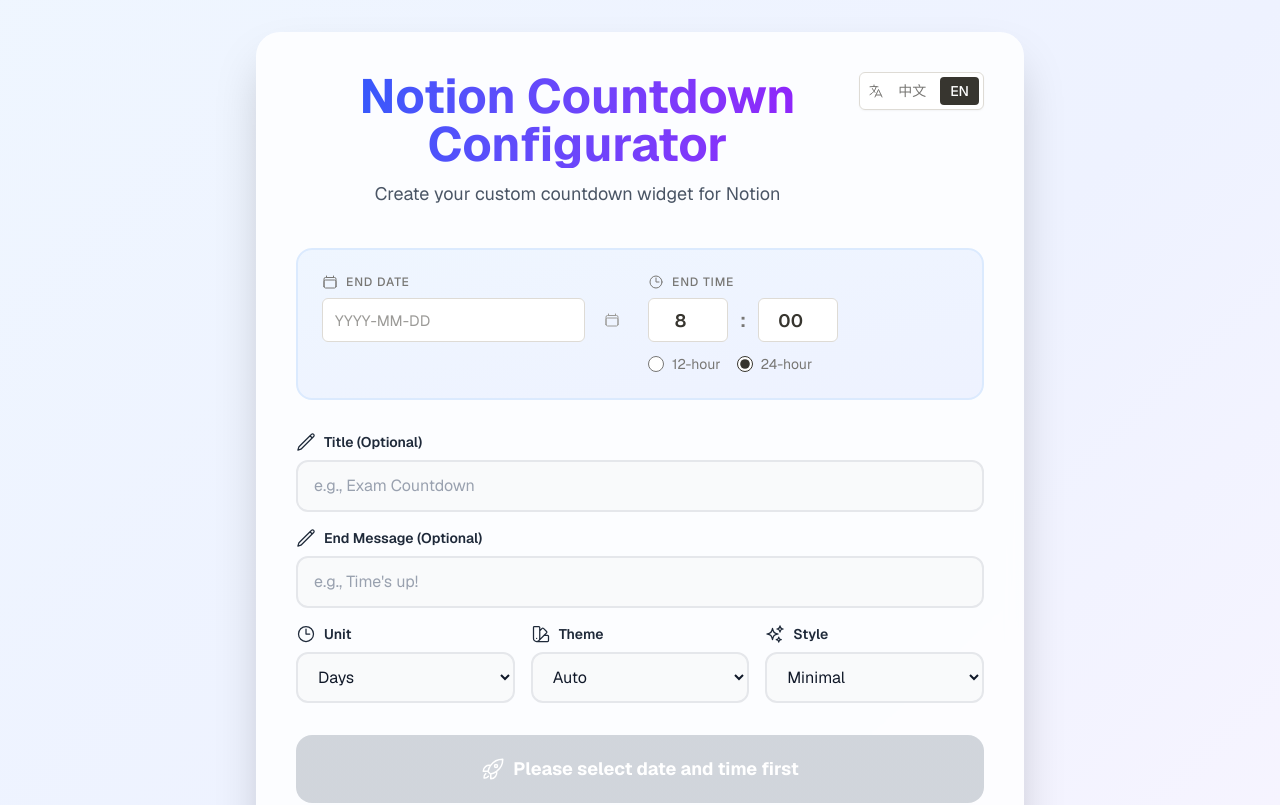
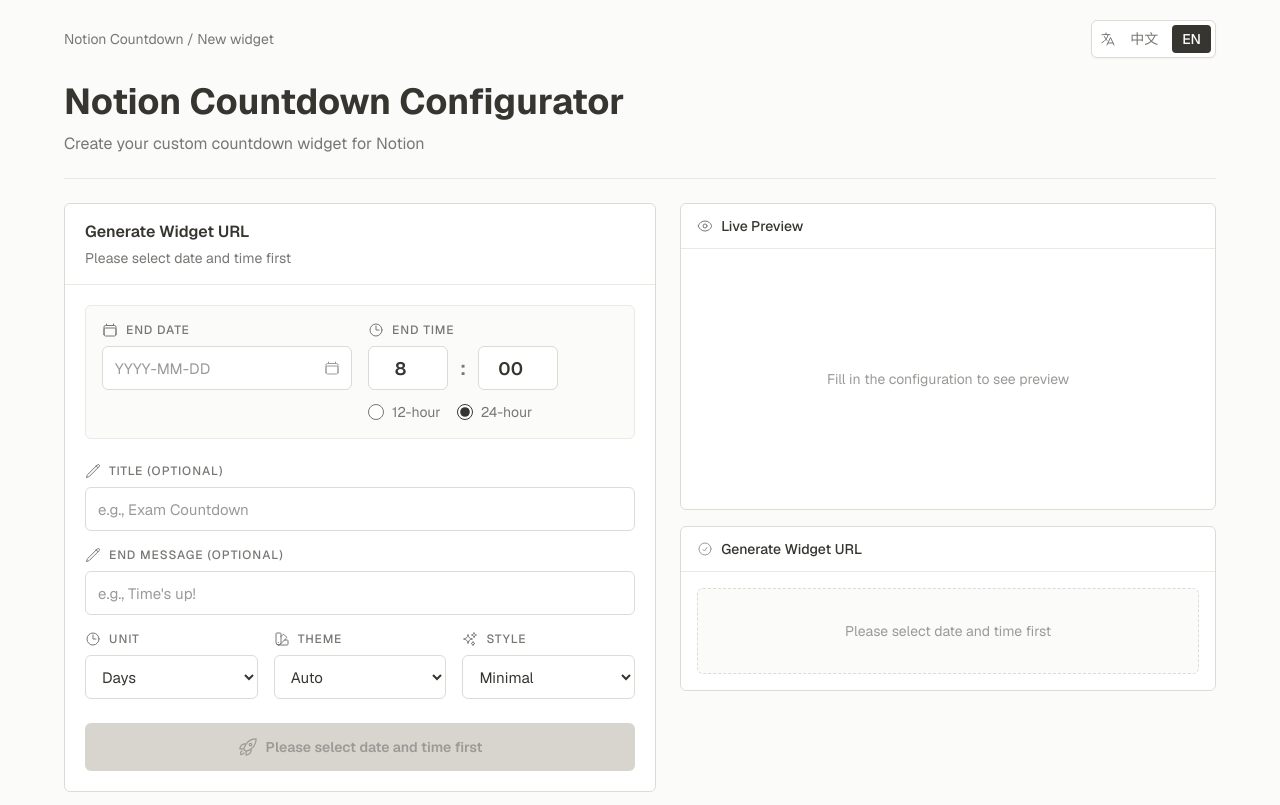
Before and after one commit to izumiChan16/notion-countdown, a Next.js app: page / in a window 1280 px wide. Shown: the top 805 px of the page. Built offline with nearby package versions, Linux system fonts and the light colour scheme.

Commit message:
style: redesign config page as Notion workbench
Co-authored-by: Codex <codex@openai.com>

```diff
--- a/app/page.tsx
+++ b/app/page.tsx
@@ -68,30 +68,43 @@ function ConfigPage() {
     });
   };
 
+  const labelClass = 'mb-2 flex items-center gap-2 text-xs font-medium uppercase tracking-[0.08em] text-[#787774]';
+  const fieldClass = 'h-11 w-full rounded-md border border-[#dedbd5] bg-white px-3 text-[15px] text-[#37352f] outline-none transition-colors placeholder:text-[#9b9a97] hover:border-[#c9c5bc] focus:border-[#37352f] focus:ring-2 focus:ring-[#37352f]/10';
+  const selectClass = 'h-11 w-full cursor-pointer rounded-md border border-[#dedbd5] bg-white px-3 text-[15px] text-[#37352f] outline-none transition-colors hover:border-[#c9c5bc] focus:border-[#37352f] focus:ring-2 focus:ring-[#37352f]/10';
+
   return (
-    <div className="min-h-screen flex items-center justify-center p-4 sm:p-8 bg-gradient-to-br from-blue-50 via-indigo-50 to-purple-50">
-      <div className="max-w-3xl w-full bg-white/80 backdrop-blur-sm rounded-3xl shadow-2xl p-6 sm:p-10">
-        <div className="flex justify-between items-start mb-10">
-          <div className="text-center flex-1">
-            <h1 className="text-5xl font-bold bg-gradient-to-r from-blue-600 to-purple-600 bg-clip-text text-transparent mb-3">
+    <main className="min-h-screen bg-[#fbfbfa] px-4 py-5 text-[#37352f] sm:px-6 lg:px-8">
+      <div className="mx-auto flex max-w-6xl flex-col gap-6">
+        <header className="border-b border-[#ece9e4] pb-5">
+          <div className="mb-6 flex items-center justify-between gap-4">
+            <p className="text-sm text-[#787774]">Notion Countdown / New widget</p>
+            <LanguageSwitcher />
+          </div>
+          <div className="max-w-3xl">
+            <h1 className="text-3xl font-bold tracking-normal text-[#37352f] sm:text-4xl">
               {t('title')}
             </h1>
-            <p className="text-gray-600 text-lg">{t('subtitle')}</p>
+            <p className="mt-2 text-base leading-7 text-[#787774]">{t('subtitle')}</p>
           </div>
-          <LanguageSwitcher />
+        </header>
+
+        <div className="grid gap-6 lg:grid-cols-[minmax(0,1.05fr)_minmax(360px,0.95fr)]">
+          <section className="rounded-md border border-[#dedbd5] bg-white">
+            <div className="border-b border-[#ece9e4] px-5 py-4">
+              <h2 className="text-base font-semibold text-[#37352f]">{t('generateButton')}</h2>
+              <p className="mt-1 text-sm text-[#787774]">{t('selectDateTime')}</p>
             </div>
 
-        <div className="space-y-8">
-          {/* Date and Time */}
-          <div className="bg-gradient-to-br from-blue-50 to-indigo-50 p-6 rounded-2xl border-2 border-blue-100">
-            <div className="grid grid-cols-1 sm:grid-cols-2 gap-4">
+            <div className="space-y-6 p-5">
+              <div className="rounded-md border border-[#ece9e4] bg-[#fbfbfa] p-4">
+                <div className="grid grid-cols-1 gap-4 sm:grid-cols-2">
                   <DateInput value={date} onChange={setDate} />
                   <TimeInput value={time} onChange={setTime} />
                 </div>
                 {isValid && (
-              <div className="mt-4 p-3 bg-white rounded-xl border border-blue-200">
-                <p className="text-sm text-gray-600">
-                  <span className="font-semibold text-blue-600">{t('targetTime')}：</span>
+                  <div className="mt-4 rounded-md border border-[#dedbd5] bg-white px-3 py-2">
+                    <p className="text-sm text-[#787774]">
+                      <span className="font-medium text-[#37352f]">{t('targetTime')}:</span>{' '}
                       {new Date(`${date}T${time}`).toLocaleString(language === 'zh' ? 'zh-CN' : 'en-US', {
                         year: 'numeric',
                         month: 'long',
@@ -104,11 +117,10 @@ function ConfigPage() {
                 )}
               </div>
 
-          {/* Other Config */}
               <div className="space-y-4">
                 <div>
-              <label className="block text-sm font-semibold text-gray-800 mb-2 flex items-center gap-2">
-                <PencilIcon className="w-5 h-5" />
+                  <label className={labelClass}>
+                    <PencilIcon className="h-4 w-4" />
                     <span>{t('titleLabel')}</span>
                   </label>
                   <input
@@ -116,13 +128,13 @@ function ConfigPage() {
                     value={title}
                     onChange={(e) => setTitle(e.target.value)}
                     placeholder={t('titlePlaceholder')}
-                className="w-full px-4 py-3 text-gray-900 bg-gray-50 border-2 border-gray-200 rounded-xl placeholder:text-gray-400 focus:outline-none focus:border-purple-500 focus:bg-white transition-all"
+                    className={fieldClass}
                   />
                 </div>
 
                 <div>
-              <label className="block text-sm font-semibold text-gray-800 mb-2 flex items-center gap-2">
-                <PencilIcon className="w-5 h-5" />
+                  <label className={labelClass}>
+                    <PencilIcon className="h-4 w-4" />
                     <span>{t('endMessage')}</span>
                   </label>
                   <input
@@ -130,20 +142,20 @@ function ConfigPage() {
                     value={endMessage}
                     onChange={(e) => setEndMessage(e.target.value)}
                     placeholder={t('endMessagePlaceholder')}
-                className="w-full px-4 py-3 text-gray-900 bg-gray-50 border-2 border-gray-200 rounded-xl placeholder:text-gray-400 focus:outline-none focus:border-purple-500 focus:bg-white transition-all"
+                    className={fieldClass}
                   />
                 </div>
 
-            <div className="grid grid-cols-1 sm:grid-cols-3 gap-4">
+                <div className="grid grid-cols-1 gap-4 sm:grid-cols-3">
                   <div>
-                <label className="block text-sm font-semibold text-gray-800 mb-2 flex items-center gap-2">
-                  <ClockIcon className="w-5 h-5" />
+                    <label className={labelClass}>
+                      <ClockIcon className="h-4 w-4" />
                       <span>{t('unit')}</span>
                     </label>
                     <select
                       value={unit}
                       onChange={(e) => setUnit(e.target.value as CountdownUnit)}
-                  className="w-full px-4 py-3 text-gray-900 bg-gray-50 border-2 border-gray-200 rounded-xl focus:outline-none focus:border-purple-500 transition-all cursor-pointer"
+                      className={selectClass}
                     >
                       <option value="days">{t('unitDays')}</option>
                       <option value="hours">{t('unitHours')}</option>
@@ -153,14 +165,14 @@ function ConfigPage() {
                   </div>
 
                   <div>
-                <label className="block text-sm font-semibold text-gray-800 mb-2 flex items-center gap-2">
-                  <SwatchIcon className="w-5 h-5" />
+                    <label className={labelClass}>
+                      <SwatchIcon className="h-4 w-4" />
                       <span>{t('theme')}</span>
                     </label>
                     <select
                       value={theme}
                       onChange={(e) => setTheme(e.target.value as Theme)}
-                  className="w-full px-4 py-3 text-gray-900 bg-gray-50 border-2 border-gray-200 rounded-xl focus:outline-none focus:border-purple-500 transition-all cursor-pointer"
+                      className={selectClass}
                     >
                       <option value="auto">{t('themeAuto')}</option>
                       <option value="light">{t('themeLight')}</option>
@@ -169,14 +181,14 @@ function ConfigPage() {
                   </div>
 
                   <div>
-                <label className="block text-sm font-semibold text-gray-800 mb-2 flex items-center gap-2">
-                  <SparklesIcon className="w-5 h-5" />
+                    <label className={labelClass}>
+                      <SparklesIcon className="h-4 w-4" />
                       <span>{t('style')}</span>
                     </label>
                     <select
                       value={style}
                       onChange={(e) => setStyle(e.target.value as Style)}
-                  className="w-full px-4 py-3 text-gray-900 bg-gray-50 border-2 border-gray-200 rounded-xl focus:outline-none focus:border-purple-500 transition-all cursor-pointer"
+                      className={selectClass}
                     >
                       <option value="minimal">{t('styleMinimal')}</option>
                       <option value="card">{t('styleCard')}</option>
@@ -189,43 +201,58 @@ function ConfigPage() {
               <button
                 onClick={handleGenerate}
                 disabled={!isValid}
-            className="w-full bg-gradient-to-r from-blue-600 via-purple-600 to-pink-600 text-white font-bold text-lg py-5 px-6 rounded-2xl hover:shadow-2xl disabled:from-gray-300 disabled:via-gray-300 disabled:to-gray-300 disabled:cursor-not-allowed transition-all transform hover:scale-[1.02] active:scale-[0.98] disabled:transform-none flex items-center justify-center gap-2"
+                className="flex h-12 w-full items-center justify-center gap-2 rounded-md bg-[#37352f] px-4 text-sm font-semibold text-white transition-colors hover:bg-[#2f2d29] active:bg-[#262421] disabled:cursor-not-allowed disabled:bg-[#d8d5ce] disabled:text-[#9b9a97]"
               >
-            <RocketLaunchIcon className="w-6 h-6" />
+                <RocketLaunchIcon className="h-5 w-5" />
                 <span>{isValid ? t('generateButton') : t('selectDateTime')}</span>
               </button>
+            </div>
+          </section>
 
-          {generatedUrl && (
-            <div className="mt-6 p-6 bg-gradient-to-br from-green-50 to-emerald-50 border-2 border-green-300 rounded-2xl animate-in fade-in slide-in-from-bottom-4 duration-500">
-              <p className="text-base font-bold text-gray-900 mb-4 flex items-center gap-2">
-                <CheckCircleIcon className="w-6 h-6 text-green-600" />
-                <span>{t('urlGenerated')}</span>
-              </p>
-              <div className="flex gap-3 mb-4">
+          <aside className="space-y-4 lg:sticky lg:top-6 lg:self-start">
+            <WidgetPreview config={previewConfig} />
+
+            <section className="rounded-md border border-[#dedbd5] bg-white">
+              <div className="flex items-center gap-2 border-b border-[#ece9e4] px-4 py-3 text-sm font-medium text-[#37352f]">
+                <CheckCircleIcon className={`h-4 w-4 ${generatedUrl ? 'text-[#2f7d32]' : 'text-[#9b9a97]'}`} />
+                <span>{generatedUrl ? t('urlGenerated') : t('generateButton')}</span>
+              </div>
+
+              {generatedUrl ? (
+                <div className="space-y-4 p-4">
+                  <div className="flex flex-col gap-2 sm:flex-row">
                     <input
                       type="text"
                       value={generatedUrl}
                       readOnly
-                  className="flex-1 px-4 py-3 bg-white border-2 border-green-300 rounded-xl text-sm text-gray-700 focus:outline-none font-mono"
+                      className="min-w-0 flex-1 rounded-md border border-[#dedbd5] bg-[#fbfbfa] px-3 py-2 font-mono text-xs text-[#37352f] outline-none"
                     />
                     <button
                       onClick={handleCopy}
-                  className={`px-6 py-3 font-bold rounded-xl transition-all shadow-lg hover:shadow-xl transform hover:scale-105 active:scale-95 flex items-center gap-2 ${
-                    copied ? 'bg-green-500 text-white' : 'bg-gradient-to-r from-gray-800 to-gray-900 text-white hover:from-gray-900 hover:to-black'
+                      className={`inline-flex items-center justify-center gap-2 rounded-md px-4 py-2 text-sm font-medium transition-colors ${
+                        copied
+                          ? 'bg-[#2f7d32] text-white'
+                          : 'bg-[#37352f] text-white hover:bg-[#2f2d29] active:bg-[#262421]'
                       }`}
                     >
-                  {copied ? <CheckCircleIcon className="w-5 h-5" /> : <ClipboardDocumentIcon className="w-5 h-5" />}
+                      {copied ? <CheckCircleIcon className="h-4 w-4" /> : <ClipboardDocumentIcon className="h-4 w-4" />}
                       <span>{copied ? t('copied') : t('copyButton')}</span>
                     </button>
                   </div>
                   <QRCodeDisplay url={generatedUrl} />
                 </div>
-          )}
-
-          <WidgetPreview config={previewConfig} />
+              ) : (
+                <div className="p-4">
+                  <div className="rounded-md border border-dashed border-[#dedbd5] bg-[#fbfbfa] px-4 py-8 text-center text-sm text-[#9b9a97]">
+                    {t('selectDateTime')}
                   </div>
                 </div>
+              )}
+            </section>
+          </aside>
         </div>
+      </div>
+    </main>
   );
 }
 
```
Lines whose indentation alone changed are shown as unchanged.
